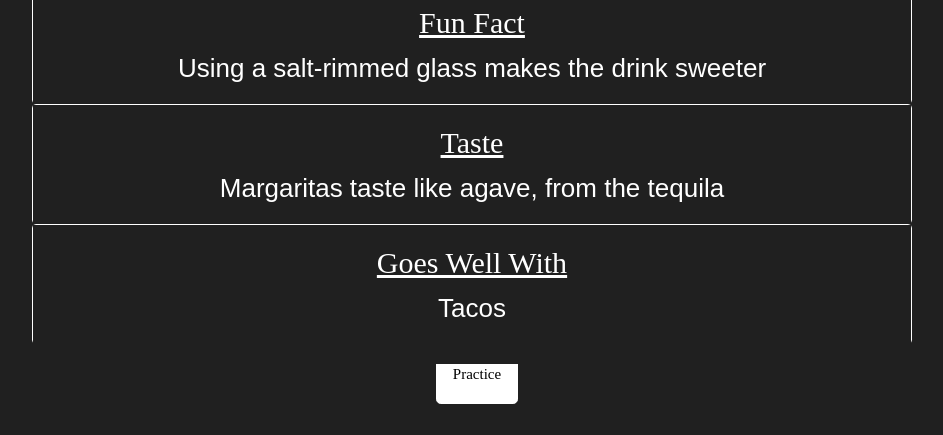
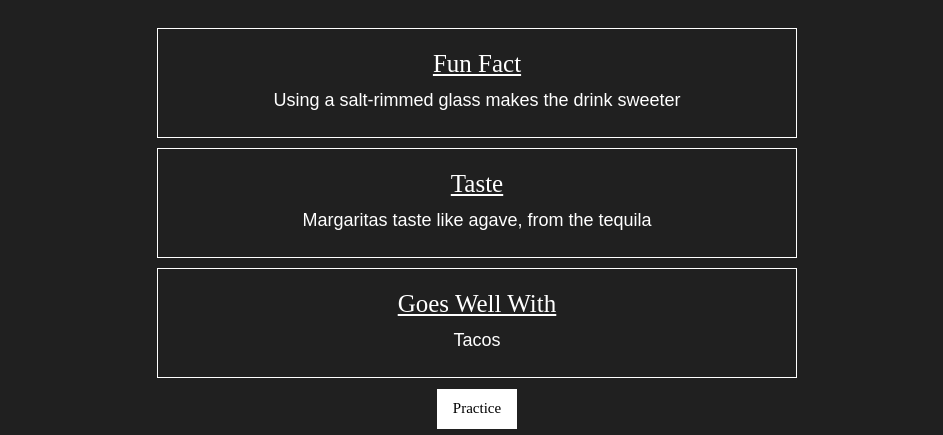
Before and after one commit to Angelica-Michaca/cocktail, a Flask app: page /learn/margarita in a window 1280 px wide. Shown: the part 712-1147 px from the top of the page, without its empty margins (163-1106 px from the left). Before the commit the page ends 1116 px from the top, so only its background shows below. Run offline with Flask 2, Linux system fonts and the light colour scheme; some libraries are stand-ins or nearby versions.

Commit message:
Moved CSS to main.May  need to work on ingredient cards

```diff
--- a/server.py
+++ b/server.py
@@ -258,10 +258,13 @@ def practiceCocktailPage(name=None):
 @ app.route("/learn/<name>")
 def learnCocktailpage(name=None):
 
+
     drink = cocktails[name]
-    print(drink)
+    print("DRINK: ", drink)
+    print("Drink Name: ")
+    print(drink["name"])
     video_url = drink["video"]
-    print(video_url)
+
 
 
 
@@ -310,7 +313,7 @@ def learnCocktailpage(name=None):
         syrup_vol.append(syrups[syrup]["volume"])
         syrup_timestamp.append(syrups[syrup]["timestamp"])
         syrup_name.append(syrups[syrup]["name"])
-    print(fun_fact)
+
 
     return render_template("learn.html",
                            name=name,
@@ -328,7 +331,7 @@ def learnCocktailpage(name=None):
                            syrup_img=syrup_img,
                            syrup_vol=syrup_vol,
                            syrup_timestamp=syrup_timestamp,
-                           fun_fact=fun_fact)
+                           fun_fact=fun_fact, drink=drink)
 
 
 @ app.route("/quiz/<drink>", methods=['GET', 'POST'])
--- a/static/learn.js
+++ b/static/learn.js
@@ -1,15 +1,11 @@
 
-// function showAlcoholIngredientCards(){
+function showAlcoholName(){
+  let alcname = $("<div id='title>" + drink["name"] + "</div>")
+  $(".containerGray").append(alcname)
+}
 
 
-//      let alcCardRow="<div class ='col-sm-6'><div class='card mb-3' style='max-width:540px'><div class='row no-gutters'><div class='col-md-4'><img src='" + alcohol_img[i] + " ' class='card-img' alt = '...'/></div><div class='col-md-8'><div class='card-body white-font><h5 class='card-title'>" + alcohol_name[i] + "</h5><p class='card-text'>" + alcohol_vol[i] + "</p><p class='card-text'><small class='card-text'>Timestamp<span class='blue-time'>" + alcohol_timestamp[i] + "</span></p></div></div></div></div></div></div> "
+$(document).ready(function () {
+  showAlcoholName()
 
-//      $("#alcohol_Cardrow").append(alcCardRow)
-//    }
-
-// }
-
-// $(document).ready(function () {
-//   showAlcoholIngredientCards()
-
-// })
+})
--- a/static/main.css
+++ b/static/main.css
@@ -175,7 +175,7 @@
         /******* Dynamic Cards on Home page *******/
         .customHomeCard{
             width: 250px;
-            height: 380px;
+            height: 370px;
 
         }
 
@@ -188,8 +188,10 @@
         .card-img-top{
             /*display: block;*/
             margin: auto;
+            width: 175px;
 
         }
+
 
 
         .ratio-images{
@@ -201,16 +203,19 @@
 
         }
 
-
+        .btn-container{
+            margin-top: -2.5rem;
+        }
 
         .btn-in-home-cards{
             display: block;
-            margin: auto;
+            margin-left:auto;
+            margin-right: auto;
             padding: 8px;
             width: 190px;
 
+
         }
-
 
 
         .learn-drink-btn{
@@ -229,4 +234,91 @@
             border-color: white;
 
 
+
         }
+
+       /*****Ingredients title on the learn page****/
+       .titleRow{
+           display: flex;
+       }
+
+       #ingredientsTitle{
+           font-size: 35px;
+           margin:50px
+
+       }
+
+       .ingredient_labels {
+        color: white;
+        padding: 10px;
+      }
+
+      img {
+        margin-left: 10px;
+        margin-top: -30px;
+        height: 100%;
+        width: 100%;
+      }
+
+      .card {
+        border-color: white;
+        background-color: transparent;
+        width: 270px;
+        height: 110px;
+        color: white;
+        margin: 5px;
+        border-radius: 0%;
+      }
+
+
+      .alc-name {
+        font-weight: bold;
+        font-size: 20px;
+        padding-top: 10px;
+        padding-left: 115px;
+
+      }
+
+
+
+
+      /*****Facts *********/
+      .fact-container{
+          margin-top: 20px;
+
+      }
+
+      .card-title-fact {
+        font-size: 25px;
+        text-decoration: underline;
+        font-family: italiano;
+
+      }
+
+      .card-text-blurb {
+        font-size: 18px;
+      }
+
+      /* .vstack {
+        border-color: white;
+        margin: auto;
+        width: 60%;
+      } */
+      .stack-of-facts {
+        width: 40rem;
+      }
+
+      .btn-primary {
+        background-color: white;
+        border-color: white;
+        color: black;
+      }
+
+      .practiceButton {
+        display: block;
+        height: 40px;
+        width: 5rem;
+        font-size: 15px;
+        margin: 6px;
+        font-family: italiano;
+        border-radius: 0%;
--- a/templates/learn.html
+++ b/templates/learn.html
@@ -4,11 +4,11 @@
   type="text/javascript"
   src="{{ url_for('static', filename = 'learn.js') }}"
 ></script>
-<style></style>
 
 <script>
   let name = {{name}}
   console.log(name)
+  let drink = {{drink|tojson}}
   let drink_name = {{drink_name}}
   let video_url = {{video_url| tojson}}
   let alcohol_img = {{alcohol_img| tojson}}
@@ -30,235 +30,27 @@
 <!DOCTYPE html>
 
 <html>
-  <head>
-    <style>
-      .center {
-        height: 46.4px;
-        line-height: 46.4px; /* same as height! */
-      }
-      .horizontally-centered {
-        text-align: center;
-      }
-
-      .align-center {
-        text-align: center;
-      }
-
-      .custom-card-learn {
-        background-color: rgb(32, 32, 32);
-        color: white;
-        border-color: white;
-        border-radius: 0%;
-      }
-
-      .practice-btn {
-        margin: auto;
-        background-color: white;
-        border-color: white;
-        color: black;
-      }
-
-      .gap-3 {
-        margin: 3rem;
-      }
-
-      .gap-4 {
-        margin-bottom: 2rem;
-      }
-
-      h1,
-      h2,
-      h3,
-      h4,
-      h5,
-      h6 {
-        color: white;
-      }
-
-      .card-body {
-        background-color: rgb(32, 32, 32);
-        border-color: white;
-        width: ;
-      }
-      .white-font {
-        color: white;
-      }
-      .headers {
-        margin-top: 3rem;
-      }
-      .blue-time {
-        color: rgb(51, 92, 216);
-      }
-      .col-md-4 {
-        background-color: rgb(32, 32, 32);
-      }
-
-      .card-title {
-        font-size: 12px;
-      }
-
-      .card-text {
-        font-size: 10px;
-      }
-
-      .ingredient_labels {
-        color: white;
-        padding: 5px;
-      }
-      body {
-        background-color: rgb(32, 32, 32);
-        font-family: "DM Sans", sans-serif;
-      }
-
-      /*.facts-cards {
-        margin: 20px;
-        align-items: flex-end;
-      }*/
-
-      /*.fun_fact {
-        text-decoration: underline;
-        text-decoration-color: white;
-        margin-bottom: 5px;
-        font-size: 25px;
-      }*/
-
-      .cocktail_funfact {
-        font-size: 20px;
-      }
-
-      .custom-white-card {
-        background-color: transparent;
-        border-color: white;
-        border-radius: 0%;
-        color: white;
-      }
-
-      .parent-card {
-        display: flex;
-        justify-content: space-between;
-        margin-bottom: 20px;
-        margin-top: 20px;
-      }
-
-      .practiceButton {
-        width: 250px;
-      }
-
-      a {
-        text-align: center;
-      }
-
-      .custom-card-size-facts {
-        width: 35rem;
-      }
-      .right-header {
-        font-size: 21px;
-      }
-
-      .alcohol_img {
-        width: 1px;
-        height: 1px;
-      }
-
-      img {
-        height: 70%;
-        width: 70%;
-      }
-
-      .font-white {
-        color: white;
-      }
-
-      .timestamps {
-        color: white;
-      }
-
-      .card {
-        border-color: white;
-        background-color: transparent;
-        width: 270px;
-        height: 120px;
-        color: white;
-        margin-right: 10px;
-      }
-
-      .alc-name {
-        font-weight: bold;
-        padding-top: 10px;
-        padding-left: 40px;
-      }
-
-      .alc-info {
-        display: inline-block;
-      }
-
-      .under {
-        z-index: -1;
-      }
-      .btn-primary {
-        background-color: white;
-        border-color: white;
-        color: black;
-      }
-
-      .card-title-fact {
-        font-size: 30px;
-        text-decoration: underline;
-        font-family: italiano;
-      }
-      .card-text-blurb {
-        font-size: 26px;
-      }
-
-      .practice-button {
-        margin: auto;
-      }
-
-      .top-half {
-        margin-bottom: 30px;
-      }
-      .vstack {
-        border-color: white;
-        margin: auto;
-        width: 60%;
-      }
-      .gap-3 {
-        margin-bottom: 5px;
-      }
-      .stack-of-facts {
-        width: 55rem;
-      }
-
-      .practiceButton {
-        width: 100%;
-        display: block;
-        height: 60px;
-        font-size: 15px;
-        margin-bottom: 5px;
-        font-family: italiano;
-      }
-    </style>
-  </head>
-
-  <div class="row headers">
+  <head> </head>
+  <body class="containerGray">
+    <div class="row">
       <div class="col-md-6">
-      <h1 class="left-header" id="name-of-drink">{{drink_name[0]}}</h1>
+        <div class="quizTitleText titleRow" id="title">{{drink_name[0]}}</div>
       </div>
       <div class="col-md-6">
-      <h4 class="right-header center">Ingredients</h4>
+        <div class="quizTitleText titleRow" id="ingredientsTitle">
+          Ingredients
         </div>
       </div>
-
-  <!--Make second row with video and ingredients-->
-  <div class="row top-half">
+    </div>
+    <div class="row">
       <div class="col-md-6">
-      <!--add video tutorial here using cocktail.video-->
         <div id="video-tutorial">
           <iframe width="540" height="493.2px" poster="" src="{{video_url}}">
           </iframe>
         </div>
       </div>
       <div class="col-md-6">
+        <!--ingredients go in this column-->
         <div class="row ingredient_labels">Alcohol</div>
         <div class="row">
           {% for i in range(alcohol_img|length) %}
@@ -272,7 +64,8 @@
               </div>
               <div class="col-md-8">
                 <p class="alc-info">
-                Volume: {{alcohol_vol[i]}} oz Timestamp {{alcohol_timestamp[i]}}
+                  Volume: {{alcohol_vol[i]}} oz Timestamp
+                  {{alcohol_timestamp[i]}}
                 </p>
               </div>
             </div>
@@ -321,8 +114,8 @@
         </div>
       </div>
     </div>
-
     <!--dynamically creat fun fact cards with data from dictionary -->
+    <div class="container fact-container">
       <div class="row justify-content-center">
         <div class="card stack-of-facts">
           <div class="card-body text-center">
@@ -347,15 +140,16 @@
           </div>
         </div>
       </div>
+    </div>
+  </body>
 
   <!--Practice button -->
-  <div class="row justify-content-center">
+  <div class="row button-width justify-content-center">
     <a class="practice-button" href="http://127.0.0.1:5000/practice/{{name}}"
-      ><button type="button" class="btn btn-primary practiceButton btn-lg">
+      ><button type="button" class="btn btn-primary practiceButton">
         Practice
       </button></a
     >
   </div>
-
+</html>
 {% endblock %}
-</html>
```
Lines whose indentation alone changed are shown as unchanged.
